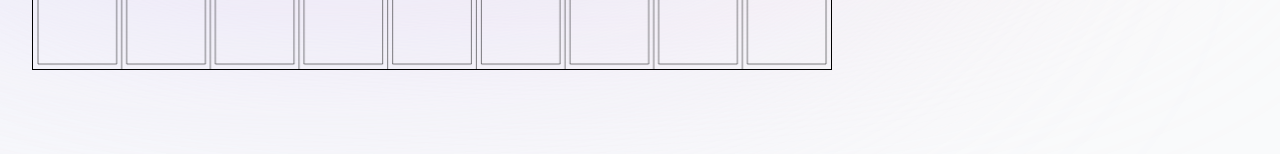
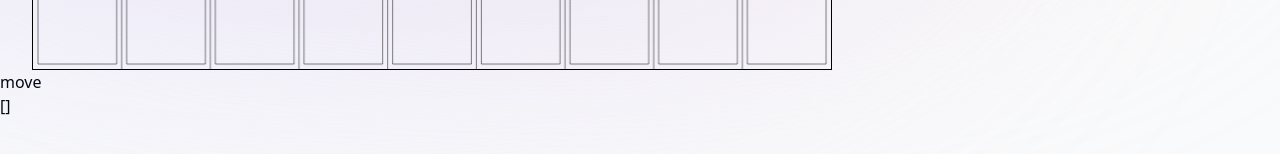
Before and after one commit to imddc/bbld, a Vue app: page /prepare in a window 1280 px wide. Shown: the part 578-732 px from the top of the page. Built offline with nearby package versions, Linux system fonts and the light colour scheme; what @vueuse/head would draw is missing.

Commit message:
feat(backpack):backpack move

```diff
--- a/src/composables/useCanvas.ts
+++ b/src/composables/useCanvas.ts
@@ -1,6 +1,7 @@
+import type { Position } from '@vueuse/core'
 import type { Ref } from 'vue'
 import { onMounted, ref } from 'vue'
-import type { Grid } from '~/types'
+import type { CanvasState, Grid, Shapes } from '~/types'
 import { crateDrawGrid } from '~/utils/grid'
 import { Backpack, Square } from '~/utils/shapes'
 
@@ -20,6 +21,12 @@ function initCanvas(canvas: HTMLCanvasElement, options: CanvasOptions) {
   canvas.style.transform = `scale(${devicePixelRatio})`
   canvas.style.transformOrigin = '0 0'
 }
+
+const canvasState = ref<CanvasState>('move')
+const selectedShape = ref<Shapes[]>([])
+const startPoint = ref<Position>({ x: 0, y: 0 })
+const movingPoint = ref<Position>({ x: 0, y: 0 })
+const endPoint = ref<Position>({ x: 0, y: 0 })
 
 export function useCanvas(el: Ref<HTMLCanvasElement | null>, options: CanvasOptions) {
   const canvas = el
@@ -68,16 +75,20 @@ export function useCanvas(el: Ref<HTMLCanvasElement | null>, options: CanvasOpti
     backpack.draw(ctx.value!)
 
     canvas.value.addEventListener('mousedown', (e: MouseEvent) => {
+      const { offsetX, offsetY } = e
+      startPoint.value = { x: offsetX, y: offsetY }
+
       switch (e.button) {
         case 0: {
-          console.log('left')
-          break
+          // 进入选择模式
+          if (backpack.isIn({ x: offsetX, y: offsetY })) {
+            canvasState.value = 'select'
+            selectedShape.value.push(backpack)
           }
-        case 1: {
           break
         }
         case 2: {
-          console.log('right')
+          // 旋转
           break
         }
         default: {
@@ -88,15 +99,58 @@ export function useCanvas(el: Ref<HTMLCanvasElement | null>, options: CanvasOpti
 
     canvas.value.addEventListener('mousemove', (e: MouseEvent) => {
       const { offsetX, offsetY } = e
+      movingPoint.value = { x: offsetX, y: offsetY }
 
+      switch (canvasState.value) {
+        case 'move': {
           const targets = backpack.isIn({ x: offsetX, y: offsetY })
-
           if (targets) {
             canvas.value!.style.cursor = 'pointer'
           }
           else {
             canvas.value!.style.cursor = 'default'
           }
+
+          break
+        }
+        case 'select': {
+          const distance = {
+            x: movingPoint.value.x - startPoint.value.x,
+            y: movingPoint.value.y - startPoint.value.y,
+          }
+
+          backpack.move(distance)
+
+          ctx.value?.clearRect(0, 0, options.width, options.height)
+          drawGrid(ctx.value!)
+          // 重新绘制方块
+          square.draw(ctx.value!)
+          // 重新绘制背包
+          backpack.draw(ctx.value!)
+
+          break
+        }
+        default: {
+          break
+        }
+      }
+    })
+
+    canvas.value.addEventListener('mouseup', () => {
+      if (canvasState.value === 'select') {
+        backpack.setLastPositions()
+        selectedShape.value = []
+      }
+
+      canvasState.value = 'move'
+      canvas.value!.style.cursor = 'default'
     })
   })
+
+  return {
+    canvasState,
+    selectedShape,
+    startPoint,
+    movingPoint,
   }
+}
--- a/src/pages/prepare.vue
+++ b/src/pages/prepare.vue
@@ -4,7 +4,7 @@ import { useCanvas } from '~/composables/useCanvas'
 // TODO: 1. new grid 8 * 7
 
 const canvasRef = ref<HTMLCanvasElement | null>(null)
-useCanvas(canvasRef, {
+const { canvasState, movingPoint, startPoint, selectedShape } = useCanvas(canvasRef, {
   height: 600,
   width: 800,
 })
@@ -33,5 +33,11 @@ useCanvas(canvasRef, {
         </div>
       </div>
     </div>
+
+    <div>{{ canvasState }}</div>
+    <div v-if="canvasState === 'select'">
+      {{ movingPoint.x - startPoint.x }} {{ movingPoint.y - startPoint.y }}
+    </div>
+    <div>{{ selectedShape }}</div>
   </div>
 </template>
--- a/src/types/index.ts
+++ b/src/types/index.ts
@@ -1,3 +1,5 @@
+import type { Backpack, Square } from '~/utils/shapes'
+
 export interface Position {
   x: number
   y: number
@@ -17,3 +19,7 @@ export interface ShapeSize {
   width: number
   height: number
 }
+
+export type CanvasState = 'move' | 'select'
+
+export type Shapes = Backpack | Square
--- a/src/utils/shapes/backpack.ts
+++ b/src/utils/shapes/backpack.ts
@@ -13,6 +13,7 @@ export class Backpack {
   public type: BackpackType
   public points: Point[]
   public positions: SquarePosition[]
+  public lastPositions: SquarePosition[] = []
   public size: ShapeSize
   public edgePositions: SquarePosition
 
@@ -21,6 +22,7 @@ export class Backpack {
     this.points = this.generatePoints()
     this.size = options.gridSize
     this.positions = this.generatePoss()
+    this.setLastPositions()
     this.edgePositions = this.getEdgePositions()
   }
 
@@ -86,4 +88,25 @@ export class Backpack {
 
     return false
   }
+
+  // 保存上一次的位置
+  public setLastPositions() {
+    this.lastPositions = JSON.parse(JSON.stringify(this.positions)) as SquarePosition[]
+  }
+
+  public move(pos: { x: number, y: number }) {
+    for (let i = 0; i < this.positions.length; i++) {
+      this.positions[i].p1.x = this.lastPositions[i].p1.x + pos.x
+      this.positions[i].p2.x = this.lastPositions[i].p2.x + pos.x
+      this.positions[i].p3.x = this.lastPositions[i].p3.x + pos.x
+      this.positions[i].p4.x = this.lastPositions[i].p4.x + pos.x
+
+      this.positions[i].p1.y = this.lastPositions[i].p1.y + pos.y
+      this.positions[i].p2.y = this.lastPositions[i].p2.y + pos.y
+      this.positions[i].p3.y = this.lastPositions[i].p3.y + pos.y
+      this.positions[i].p4.y = this.lastPositions[i].p4.y + pos.y
+    }
+
+    this.edgePositions = this.getEdgePositions()
+  }
 }
```
Lines whose indentation alone changed are shown as unchanged.
